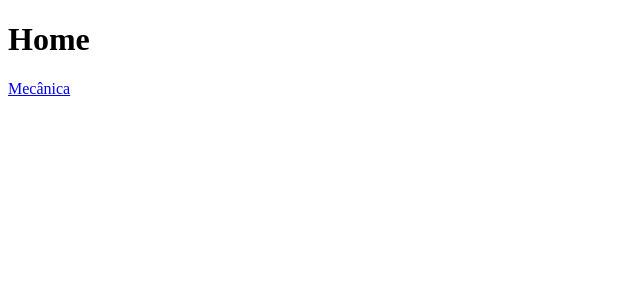
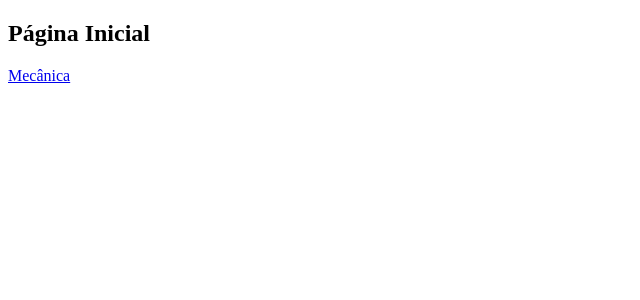
Before and after one commit to brunotarga/exercitandoafisica, a Next.js app: page / in a window 1280 px wide. Shown: the top 300 px of the page, without its empty margins (0-640 px from the left). Built offline with nearby package versions, Linux system fonts and the light colour scheme.

Commit message:
nova home

```diff
--- a/pages/index.js
+++ b/pages/index.js
@@ -2,7 +2,7 @@ import Link from 'next/link';
 
 function Home() {
     return <div>
-        <h1>Home</h1>
+        <h2>Página Inicial</h2>
 
         <Link href="/Mecânica">
             <a>Mecânica</a>
```
